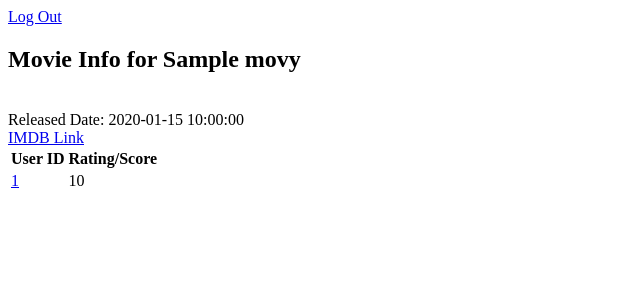
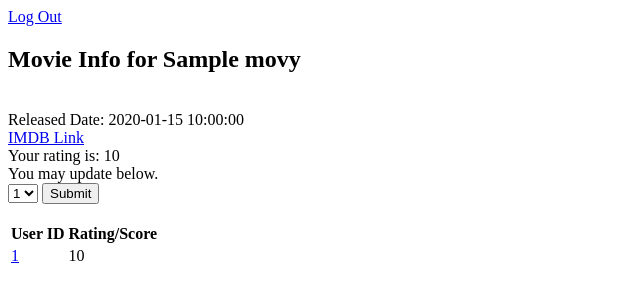
Before and after one commit to kxhsing/ratings, a Flask app: page /movies/1 in a window 1280 px wide. Shown: the top 302 px of the page, without its empty margins (0-640 px from the left). Run offline with Flask 2, Linux system fonts and the light colour scheme; the visitor is signed in with stand-in values (Sample User, id 1); tables that the repository leaves empty hold one stand-in row (values such as "Sample post").

Commit message:
Added Movie Info Page, User Form

```diff
--- a/server.py
+++ b/server.py
@@ -131,7 +131,43 @@ def movie_info(movie_id):
     """Show movie info."""
     movie = Movie.query.filter(Movie.movie_id==movie_id).one()
 
-    return render_template("movie_info.html", movie=movie)
+    if 'user_id' in session:
+        user_rating = Rating.query.filter(Rating.user_id==session['user_id'],
+                                            Rating.movie_id==movie_id).one()
+    else:
+        user_rating = None
+
+    return render_template("movie_info.html",
+                            movie=movie,
+                            user_rating=user_rating)
+
+@app.route('/add_rating', methods=["POST"])
+def add_rating():
+    """Adding or updating a rating for a movie"""
+
+    user_id = session['user_id']
+    rating = int(request.form.get("rating"))
+    movie_id = request.form.get("movie_id")
+
+    print "*****~*~*~*~*~*~*~*~*~*~********"
+
+    if Rating.query.filter(Rating.user_id==user_id,
+                            Rating.movie_id==movie_id).one().score:
+
+        print "WOW WE MADE IT"
+        # import pdb; pdb.set_trace()
+        current_rating = Rating.query.filter(Rating.user_id==user_id, Rating.movie_id==movie_id).one()
+        current_rating.score = rating
+        print current_rating
+        # db.session.add(current_rating)
+        db.session.commit()
+    else: # Insert into DB
+        new_rating = Rating(movie_id=movie_id, user_id=user_id, score=rating)
+        db.session.add(new_rating)
+        db.session.commit()
+
+    print "Please work"
+    return redirect("/movies/" + movie_id)
 
 
 if __name__ == "__main__":
--- a/templates/movie_info.html
+++ b/templates/movie_info.html
@@ -4,6 +4,29 @@
     <h2>Movie Info for {{ movie.title }}</h2><br>
     Released Date: {{ movie.released_at }}<br>
     <a href="{{ movie.imdb_url }}"> IMDB Link</a><br>
+    {% if 'user_id' in session %}
+
+      {% if user_rating.score %}
+        Your rating is: {{ user_rating.score }}<br>
+        You may update below.
+      {% else %} You do not have a rating for this movie. Enter your rating below.
+      {% endif %}
+      <form action="/add_rating" method="POST">
+        <select name="rating">
+          <option value="1">1</option>
+          <option value="2">2</option>
+          <option value="3">3</option>
+          <option value="4">4</option>
+          <option value="5">5</option>
+        </select>
+        <input type="hidden" name="movie_id" value="{{ movie.movie_id }}">
+        <input type="submit">
+      </form>
+    {% endif %}
+
+    <br>
+
+
     <table>
       <tr>
         <th>User ID</th>
--- a/templates/user_info.html
+++ b/templates/user_info.html
@@ -11,7 +11,7 @@
       </tr>
       {% for item in user_movie_ratings %}
         <tr>
-          <td> <a href="/movie/{{ item[0] }}"> {{ item[1]}} </a> </td>
+          <td> <a href="/movies/{{ item[0] }}"> {{ item[1]}} </a> </td>
           <td> {{ item[2] }}</td>
         </tr>
       {% endfor %}
```
Also changed, not shown: 1 other file.
